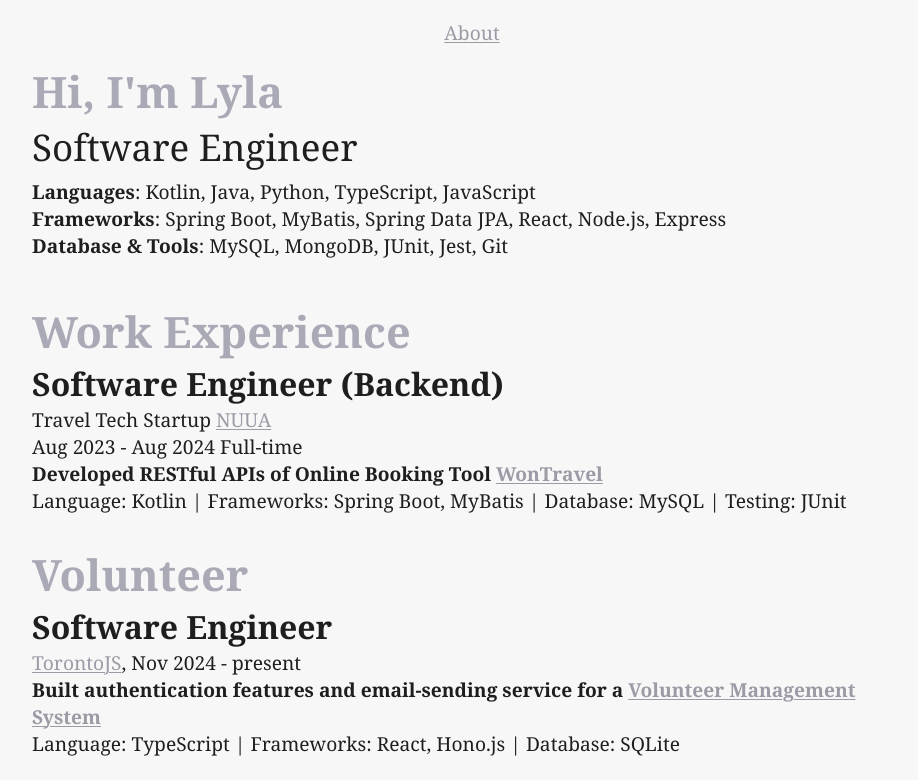
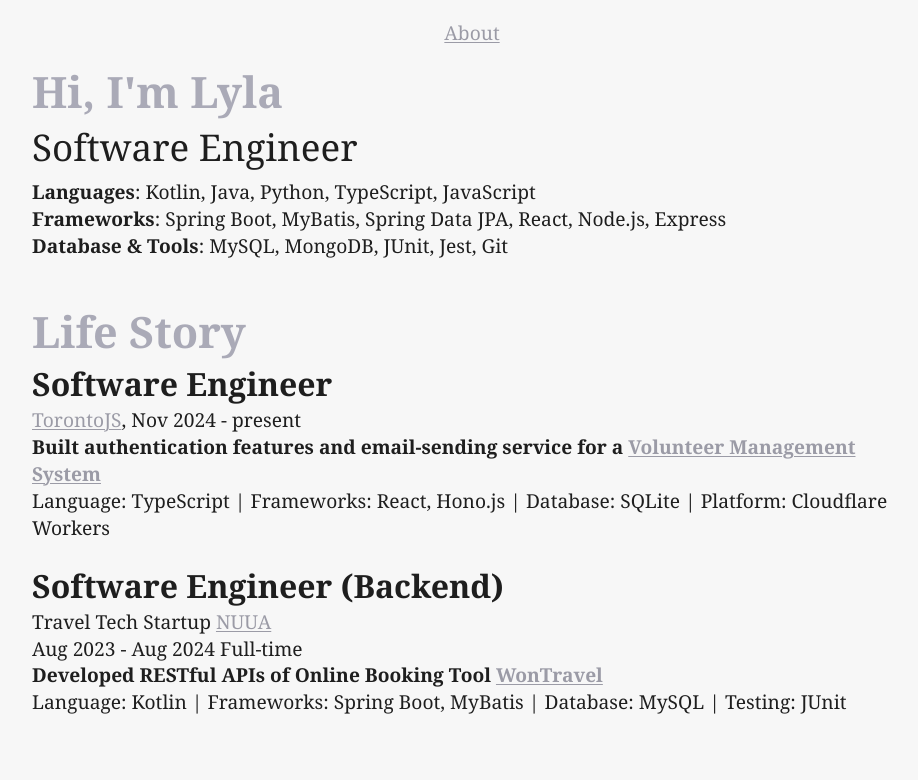
Before and after one commit to lylaminju/personal-website, a plain HTML site: page index.html in a window 1280 px wide. Shown: the top 780 px of the page, without its empty margins (168-1086 px from the left). Drawn offline with Linux system fonts and the light colour scheme.

Commit message:
fix: change work experience to life story section

```diff
--- a/index.html
+++ b/index.html
@@ -24,24 +24,8 @@
       </ul>
     </section>
     <section>
-      <h1>Work Experience</h1>
-      <div>
-        <h3>Software Engineer (Backend)</h3>
-        <p>Travel Tech Startup <a href="https://www.nuua.ai/en/">NUUA</a></p>
-        <p>Aug 2023 - Aug 2024 Full-time</p>
-        <p class="explanation">
-          Developed RESTful APIs of Online Booking Tool
-          <a href="https://www.won.travel/">WonTravel</a>
-        </p>
-        <p class="tech-stack">
-          Language: Kotlin | Frameworks: Spring Boot, MyBatis | Database: MySQL
-          | Testing: JUnit
-        </p>
-      </div>
-    </section>
-    <section>
-      <h1>Volunteer</h1>
-      <div>
+      <h1>Life Story</h1>
+      <div class="project-box">
         <h3>Software Engineer</h3>
         <p>
           <a href="https://torontojs.com/">TorontoJS</a>, Nov 2024 - present
@@ -53,7 +37,21 @@
           </a>
         </p>
         <p class="tech-stack">
-          Language: TypeScript | Frameworks: React, Hono.js | Database: SQLite
+          Language: TypeScript | Frameworks: React, Hono.js | Database: SQLite |
+          Platform: Cloudflare Workers
+        </p>
+      </div>
+      <div class="project-box">
+        <h3>Software Engineer (Backend)</h3>
+        <p>Travel Tech Startup <a href="https://www.nuua.ai/en/">NUUA</a></p>
+        <p>Aug 2023 - Aug 2024 Full-time</p>
+        <p class="explanation">
+          Developed RESTful APIs of Online Booking Tool
+          <a href="https://www.won.travel/">WonTravel</a>
+        </p>
+        <p class="tech-stack">
+          Language: Kotlin | Frameworks: Spring Boot, MyBatis | Database: MySQL
+          | Testing: JUnit
         </p>
       </div>
     </section>
```
